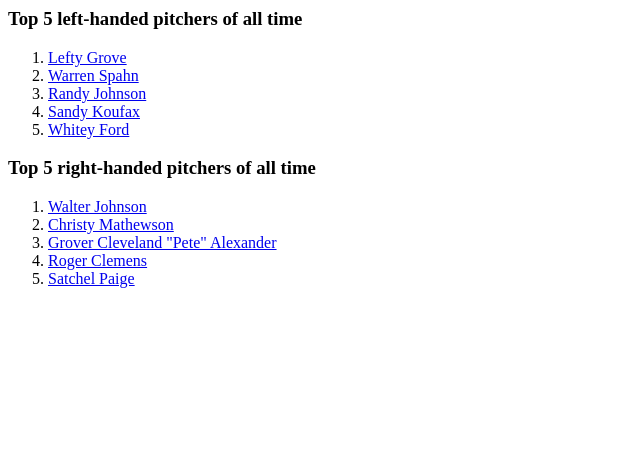
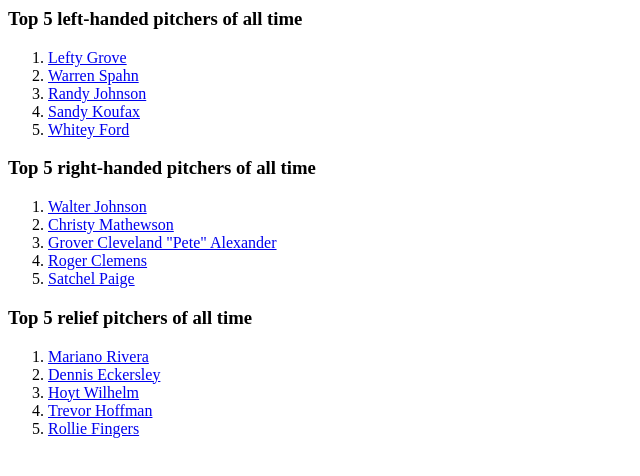
Before and after one commit to mif9075/top-5, a plain HTML site: page index.html in a window 1280 px wide. Shown: the whole page, without its empty margins (0-640 px from the left). Drawn offline with Linux system fonts and the light colour scheme.

Commit message:
Five relief pitchers of all time

```diff
--- a/index.html
+++ b/index.html
@@ -23,5 +23,17 @@
             <li><a href="assets/Satchel_paige.jpg">Satchel Paige</a></li>
         </ol>
 
+        <h3>Top 5 relief pitchers of all time</h3>
+        <ol>
+            <li><a href="assets/Mariano-rivera.jpg">Mariano Rivera</a></li>
+            <li><a href="assets/Dennis_eckersley.jpg">Dennis Eckersley</a></li>
+            <li><a href="assets/Hoyt_wilhelm.jpg">Hoyt Wilhelm</a></li>
+            <li><a href="assets/Trevor_hoffman.jpg">Trevor Hoffman</a></li>
+            <li><a href="assets/Rollie_fingers.jpg">Rollie Fingers</a></li>
+        </ol>
+
+
+
+
     </body>
 </html>
```
Also changed, not shown: assets/Dennis_eckersley.jpg (added), assets/Hoyt_wilhelm.jpg (added), assets/Mariano-rivera.jpg (added), assets/Rollie_fingers.jpg (added), assets/Trevor_hoffman.jpg (added).
